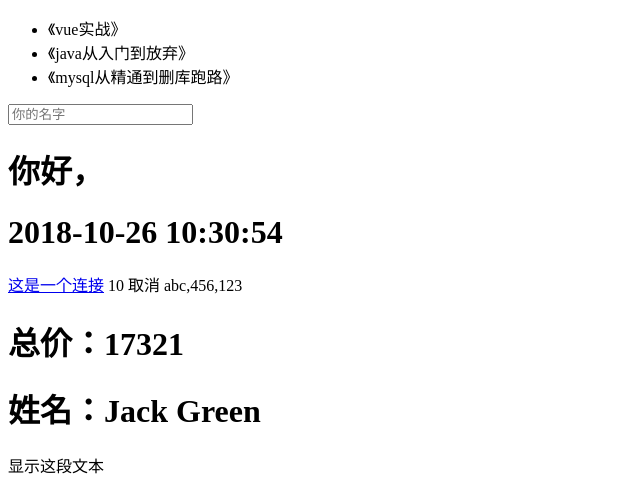
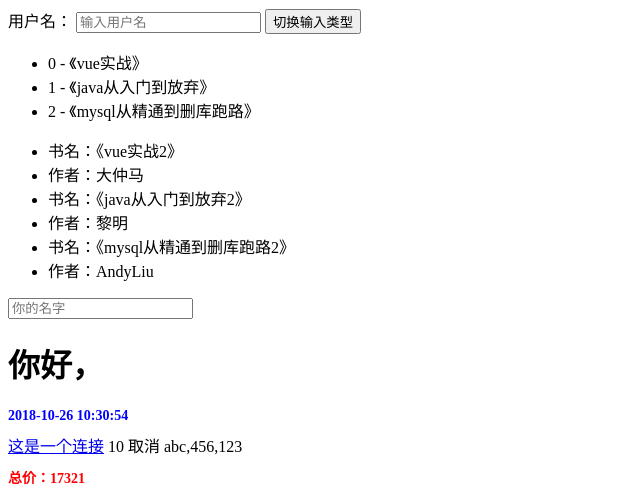
Before and after one commit to yulimingchn/hello-world, a plain HTML site: page demo1.html in a window 1280 px wide. Shown: the top 490 px of the page, without its empty margins (0-640 px from the left). Drawn offline with nearby package versions, Linux system fonts and the light colour scheme; grey boxes are pictures that could not be loaded.

Commit message:
样式修改

```diff
--- a/demo1.html
+++ b/demo1.html
@@ -5,19 +5,35 @@
     <title>VUE示例</title>
     </head>
     <body>
-        <div id="app1"></div>
+        <div id="app1">
+            <template v-if="type  === 'name'">
+                <label>用户名：</label>
+                <input placeholder="输入用户名" key="name-input">
+            </template>
+            <template v-else>
+                <label>邮箱：</label>
+                <input placeholder="输入邮箱" key="mail-input">
+            </template>
+            <button @click="handleToggleClick">切换输入类型</button>
+        </div>
         <div id="app">
             <ul>
-                <li v-for="book in books">{{ book.name }}</li>
+                <li v-for="(book,index) of books">{{index}} - {{ book.name }}</li>
+            </ul>
+            <ul>
+                <template v-for="obj in bookObjs">
+                    <li>书名：{{ obj.name }}</li>
+                    <li>作者：{{ obj.author }}</li>
+                </template>
             </ul>
             <input type="text" v-model="name" placeholder="你的名字">
             <h1>你好，{{ name }}</h1>
-            <h1>{{ date | formatDate }}</h1>
+            <h1 :style="styleDate">{{ date | formatDate }}</h1>
             <span v-html="link"></span>
             {{ number /10}}
             {{isOk ? '确定':'取消'}}
             {{ reversedText }}
-            <h1>总价：{{ prices }}</h1>
+            <h1 :style="{'color':color,'fontSize':fontSize + 'px'}">总价：{{ prices }}</h1>
             <h1>姓名：{{ fullName }}</h1>
             <p v-if="show">显示这段文本</p>
             <button @click="handleClose">点击隐藏</button>
@@ -32,7 +48,13 @@
             var app1 = new Vue({
                 el:'#app1',
                 data:{
-                    text : '123,456,abc'
+                    text : '123,456,abc',
+                    type:'name'
+                },
+                methods: {
+                    handleToggleClick: function(){
+                        this.type = this.type === 'name' ? 'mail' : 'name';
+                    }
                 }
             });
             var app =new Vue({
@@ -43,7 +65,27 @@
                             { name: '《java从入门到放弃》'},
                             { name: '《mysql从精通到删库跑路》'}
                         ],
+                        bookObjs:[
+                            {
+                                name: '《vue实战2》',
+                                author:'大仲马'
+                            },
+                            {
+                                 name: '《java从入门到放弃2》',
+                                 author:'黎明'
+                                 },
+                            {
+                                name: '《mysql从精通到删库跑路2》',
+                                author:'AndyLiu'
+                                }
+                        ],
+                        styleDate:{
+                            color:'blue',
+                            fontSize:14+'px'
+                        },
                         name:'',
+                        color:'red',
+                        fontSize:14,
                         date:new Date(),
                         link:'<a href="#">这是一个连接</a>',
                         number:100,
```
